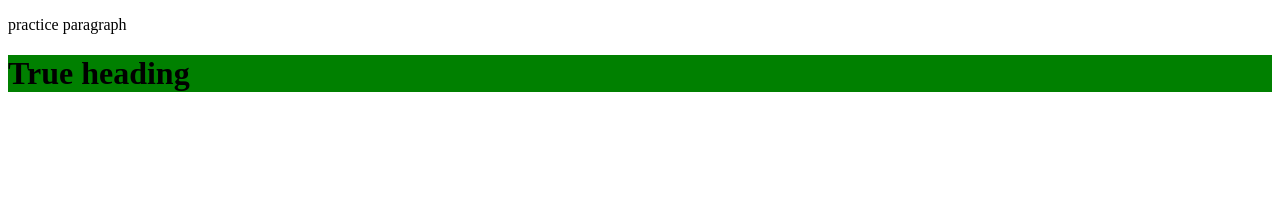
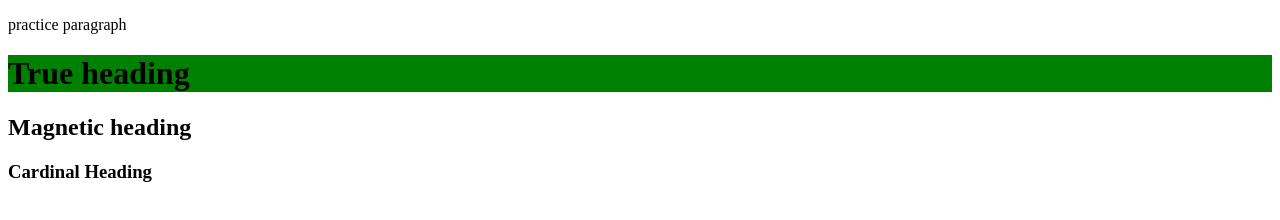
Before and after one commit to SeanCSpain/github-pratice, a plain HTML site: page css/index.html in a window 1280 px wide. Drawn offline with Linux system fonts and the light colour scheme; files that its build step writes are made by us from their sources.

Commit message:
Changes to heading in index

```diff
--- a/css/index.html
+++ b/css/index.html
@@ -10,6 +10,7 @@
 <body>
     <p>practice paragraph</p>
     <h1>True heading</h1>
-
+    <h2>Magnetic heading</h2>
+    <h3>Cardinal Heading</h3>
 </body>
 </html>
```
